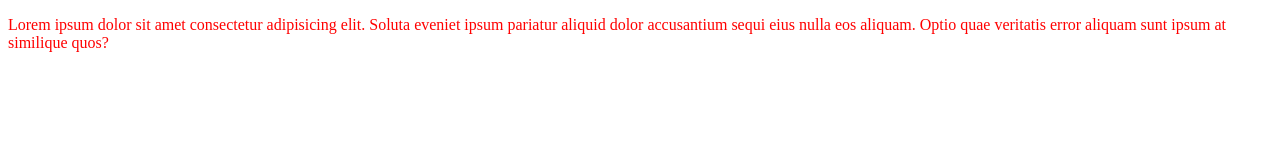
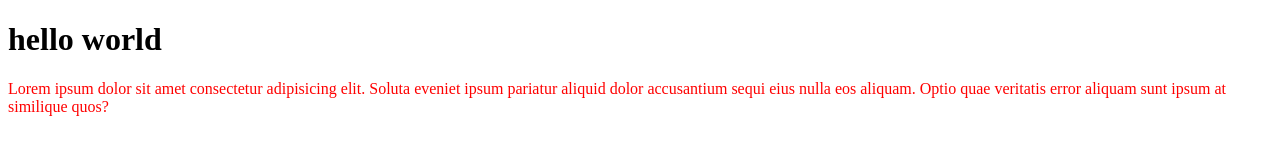
Before and after one commit to Bogdan-Dimidyuk/Git, a plain HTML site: page index.html in a window 1280 px wide. Drawn offline with Linux system fonts and the light colour scheme.

Commit message:
second commit

```diff
--- a/index.html
+++ b/index.html
@@ -4,10 +4,11 @@
     <meta charset="UTF-8">
     <meta http-equiv="X-UA-Compatible" content="IE=edge">
     <meta name="viewport" content="width=device-width, initial-scale=1.0">
-    <title>Git Test</title>
+    <title>Git Testg</title>
     <link rel="stylesheet" href="styles.css">
 </head>
 <body>
+    <h1>hello world</h1>
     <p>Lorem ipsum dolor sit amet consectetur adipisicing elit. Soluta eveniet ipsum pariatur aliquid dolor accusantium sequi eius nulla eos aliquam. Optio quae veritatis error aliquam sunt ipsum at similique quos?</p>
 </body>
 </html>
```
